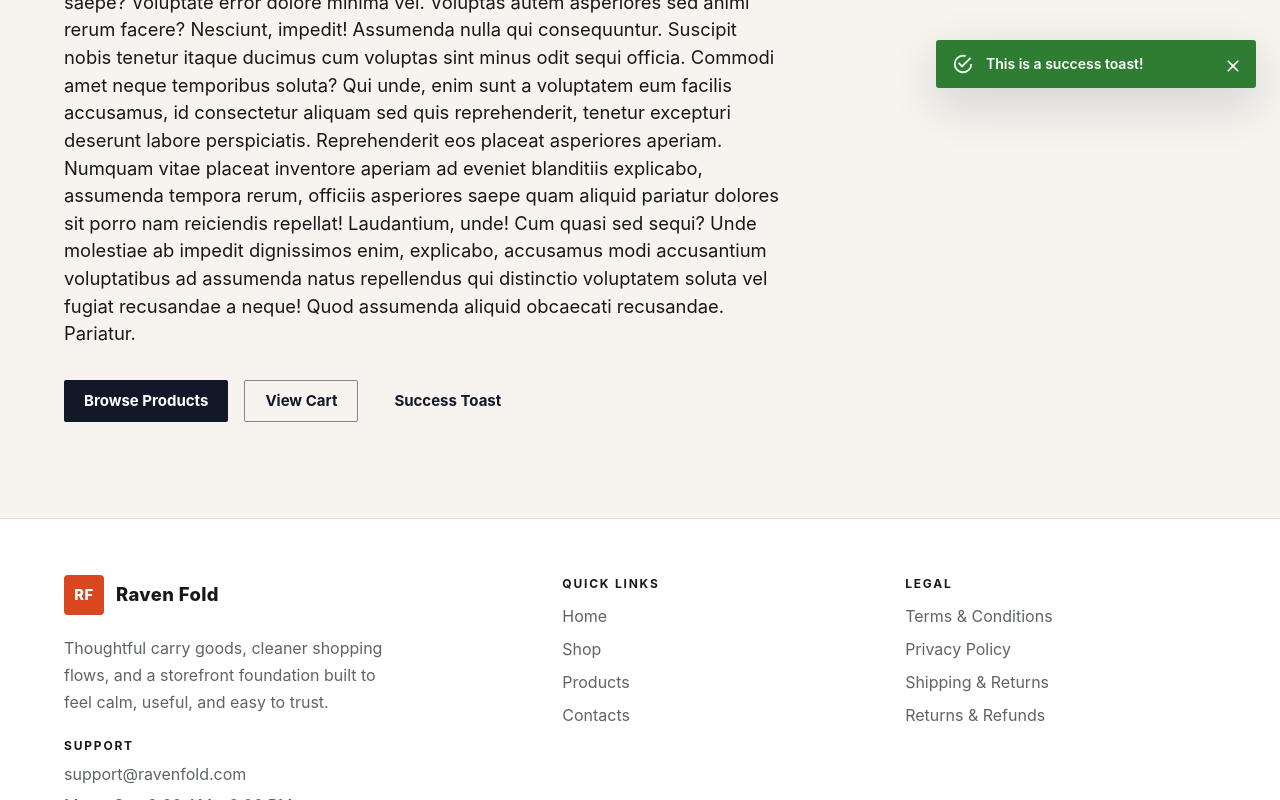
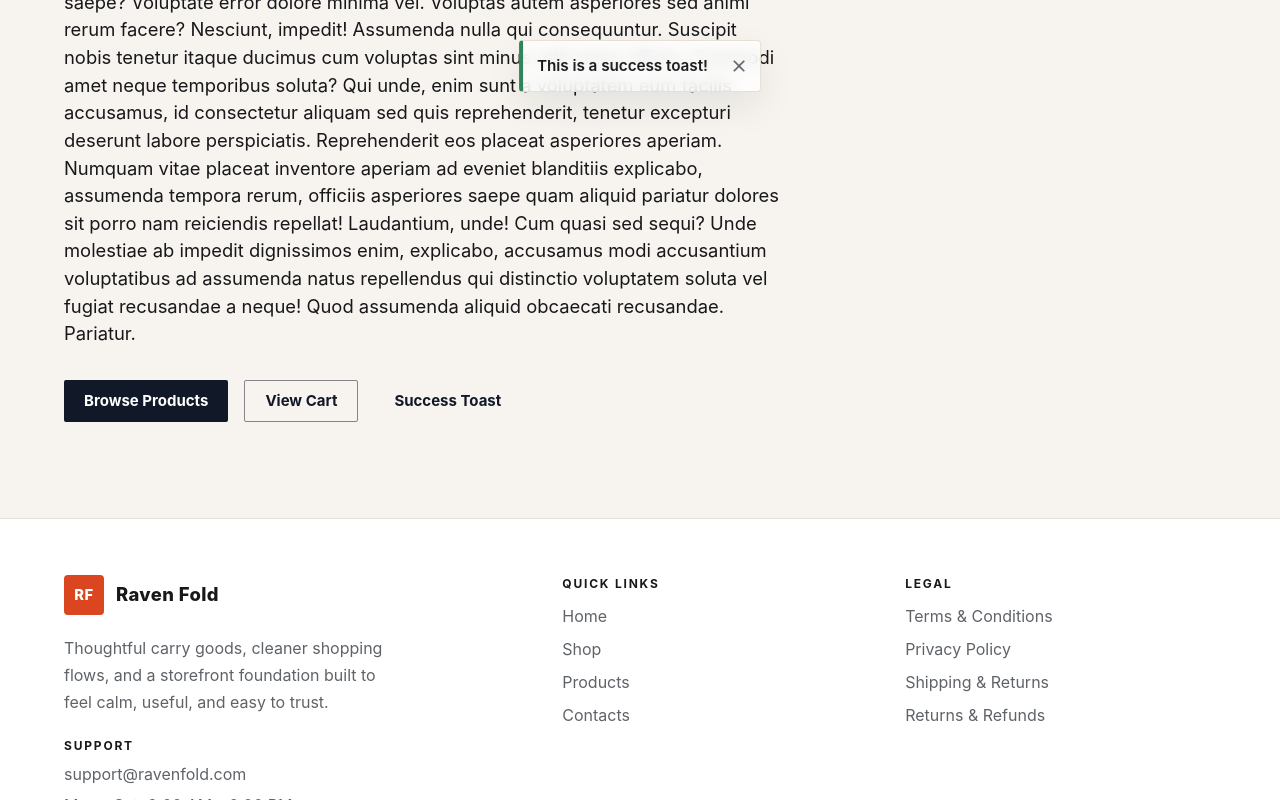
Before and after one commit to BiswarupChatt/ravenFold-fe, a React app: page / in a window 1280 px wide. Both pictures are taken after a click on the button "Success Toast". Shown: the part 1082-1882 px from the top of the page. Built offline with nearby package versions, Linux system fonts and the light colour scheme; the HTML template or start-up script is replaced by a standard one.

Commit message:
toast added

```diff
--- a/src/components/ToastProvider.jsx
+++ b/src/components/ToastProvider.jsx
@@ -6,6 +6,13 @@ const initialToastState = {
   currentToast: null,
   isOpen: false,
   queue: [],
+}
+
+const severityAccent = {
+  error: '#9f2f14',
+  info: '#111827',
+  success: '#2f855a',
+  warning: '#d9461f',
 }
 
 function toastReducer(state, action) {
@@ -51,6 +58,7 @@ function ToastProvider({ children }) {
     toastReducer,
     initialToastState,
   )
+  const accentColor = severityAccent[currentToast?.severity] ?? severityAccent.info
 
   useEffect(() => {
     return subscribeToast((toast) => {
@@ -74,7 +82,7 @@ function ToastProvider({ children }) {
     <>
       {children}
       <Snackbar
-        anchorOrigin={{ horizontal: 'right', vertical: 'top' }}
+        anchorOrigin={{ horizontal: 'center', vertical: 'top' }}
         autoHideDuration={currentToast?.autoHideDuration}
         key={currentToast?.id}
         onClose={handleClose}
@@ -84,20 +92,49 @@ function ToastProvider({ children }) {
             onExited: handleExited,
           },
         }}
-        sx={{ mt: 2 }}
+        sx={{
+          mt: { xs: 1, sm: 2 },
+          mx: { xs: 1.5, sm: 0 },
+          width: {
+            xs: 'min(320px, calc(100vw - 24px))',
+            sm: 'auto',
+          },
+        }}
       >
         {currentToast ? (
           <Alert
+            icon={false}
             onClose={handleClose}
             severity={currentToast.severity}
             sx={{
               alignItems: 'center',
-              borderRadius: 1.5,
-              boxShadow: '0 16px 48px rgba(15, 23, 42, 0.16)',
+              backdropFilter: 'blur(8px)',
+              bgcolor: 'rgba(255, 255, 255, 0.8)',
+              border: 1,
+              borderColor: 'divider',
+              borderLeft: 4,
+              borderLeftColor: accentColor,
+              borderRadius: 2,
+              boxShadow: '0 14px 36px rgba(15, 23, 42, 0.08)',
+              color: 'text.primary',
               fontWeight: 600,
-              minWidth: { xs: 'calc(100vw - 32px)', sm: 320 },
+              minHeight: { xs: 44, sm: 50 },
+              minWidth: 0,
+              px: { xs: 1.25, sm: 1.75 },
+              py: { xs: 0.9, sm: 1.25 },
+              width: '100%',
+              '& .MuiAlert-action': {
+                color: 'text.secondary',
+                p: 0,
+                pl: { xs: 1, sm: 2 },
+              },
+              '& .MuiAlert-message': {
+                fontSize: { xs: '0.85rem', sm: '0.95rem' },
+                lineHeight: 1.35,
+                py: 0,
+              },
             }}
-            variant="filled"
+            variant="standard"
           >
             {currentToast.message}
           </Alert>
--- a/src/pages/Home.jsx
+++ b/src/pages/Home.jsx
@@ -1,11 +1,9 @@
 import { Box, Button, Container, Stack, Typography } from '@mui/material'
 import { Link as RouterLink } from 'react-router-dom'
-import useAuthModal from '../hooks/useAuthModal.js'
 import useScreenSize from '../hooks/useScreenSize.js'
 import { successToast } from '../services/toast.js'
 
 function Home() {
-  const { openLoginModal } = useAuthModal()
   const { isDesktop, isMobile } = useScreenSize()
 
   return (
```
